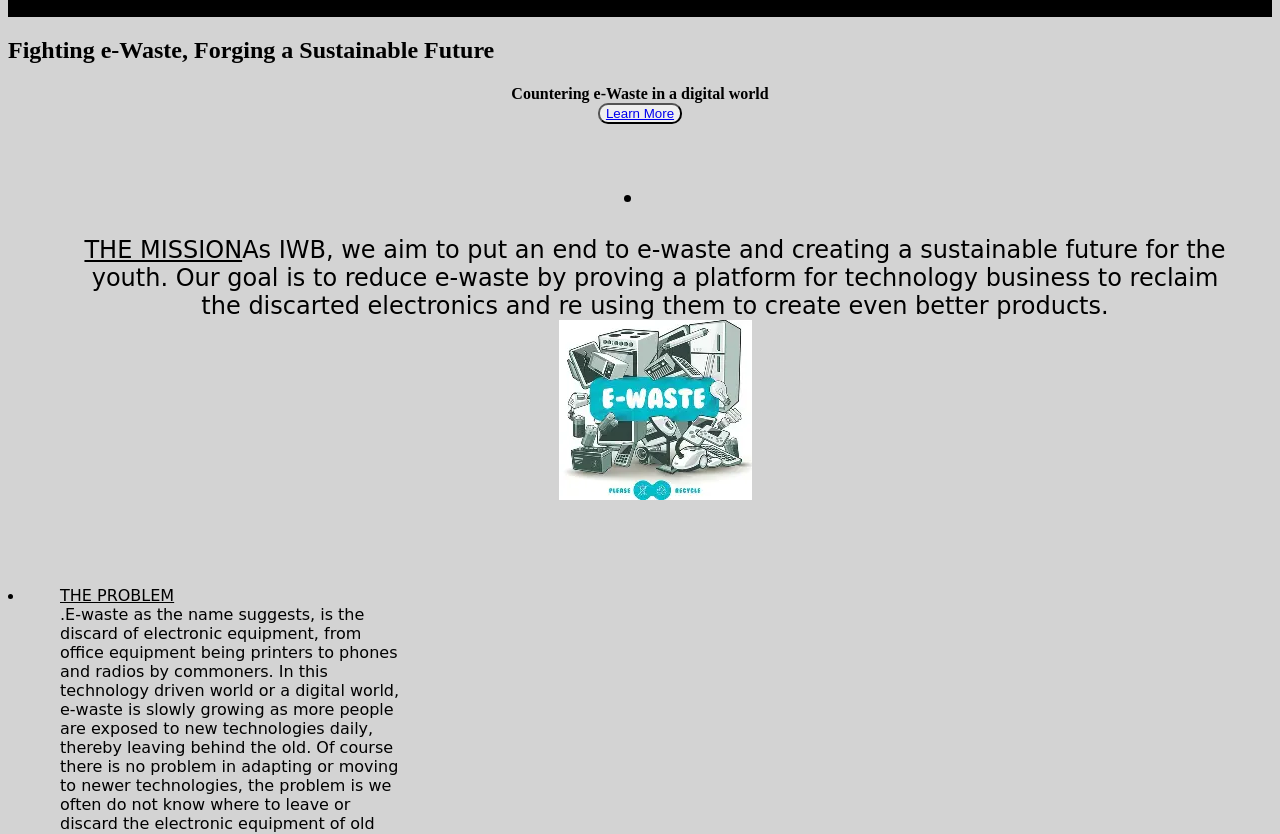
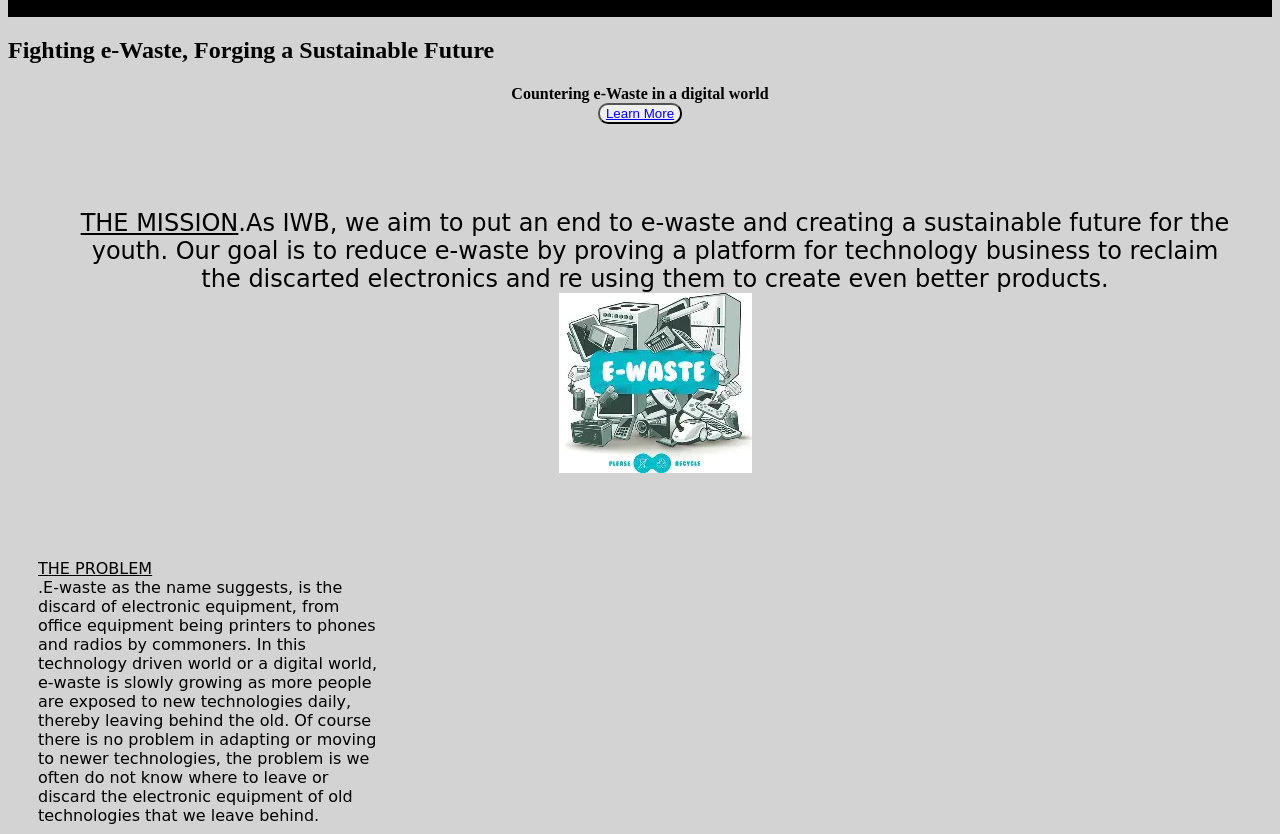
Before and after one commit to Kotsana/test, a plain HTML site: page index.html in a window 1280 px wide. Shown: the part 115-949 px from the top of the page. Drawn offline with Linux system fonts and the light colour scheme.

Commit message:
Update index.html

```diff
--- a/index.html
+++ b/index.html
@@ -21,18 +21,12 @@
 <h2>Fighting e-Waste, Forging a Sustainable Future</h2>
 <h4>Countering e-Waste in a digital world<br> <button><a href="about.html">Learn More</a></button></h4>
 <div class="grid">
-<li class="right-side">
-	<p><u>THE MISSION</u>As IWB, we aim to put an end to e-waste and creating a sustainable future for the youth. Our goal is to reduce e-waste by proving a platform for technology business to reclaim the discarted electronics and re using them to create even better products.<br><img src="ewaste.webp"></p>
-</li>
-<li><p class="left-side">
-<u>THE PROBLEM</u>.E-waste as the name suggests, is the discard of electronic equipment, from office equipment being printers to phones and radios by commoners. In this technology driven world or a digital world, e-waste is slowly growing as more people are exposed to new technologies daily, thereby leaving behind the old. Of course there is no problem in adapting or moving to newer technologies, the problem is we often do not know where to leave or discard the electronic equipment of old technologies that we leave behind. </p></li>
+<div class="right-side">
+	<p><u>THE MISSION</u>.As IWB, we aim to put an end to e-waste and creating a sustainable future for the youth. Our goal is to reduce e-waste by proving a platform for technology business to reclaim the discarted electronics and re using them to create even better products.<br><img src="ewaste.webp"></p>
 </div>
-
-
-
-
-
-
+<div><p class="left-side">
+<u>THE PROBLEM</u>.E-waste as the name suggests, is the discard of electronic equipment, from office equipment being printers to phones and radios by commoners. In this technology driven world or a digital world, e-waste is slowly growing as more people are exposed to new technologies daily, thereby leaving behind the old. Of course there is no problem in adapting or moving to newer technologies, the problem is we often do not know where to leave or discard the electronic equipment of old technologies that we leave behind. </p></div>
+</div>
 <footer>
   <div class="content">
     <p> 2023 IWB PTY LTD. All rights reserved.</p>
@@ -54,4 +48,5 @@
 </script>
 
 </body>
+
 </html>
```
